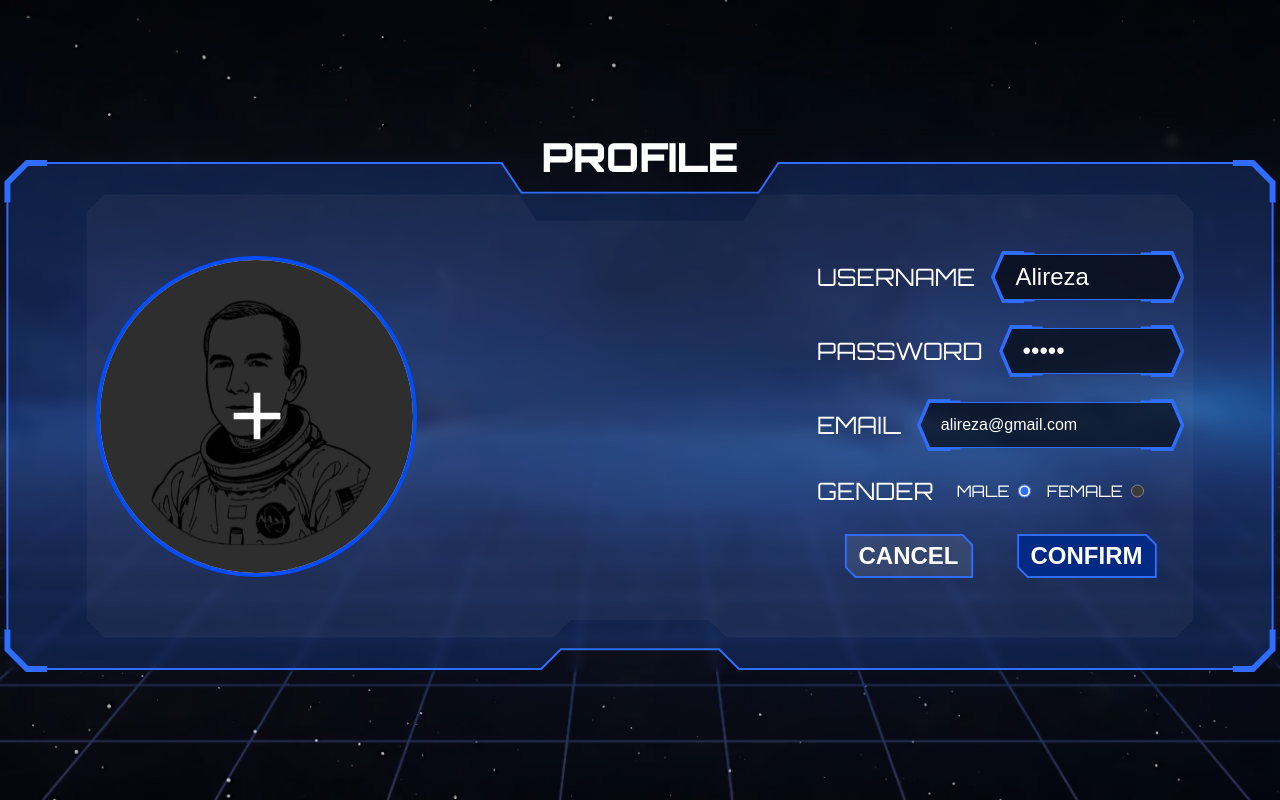
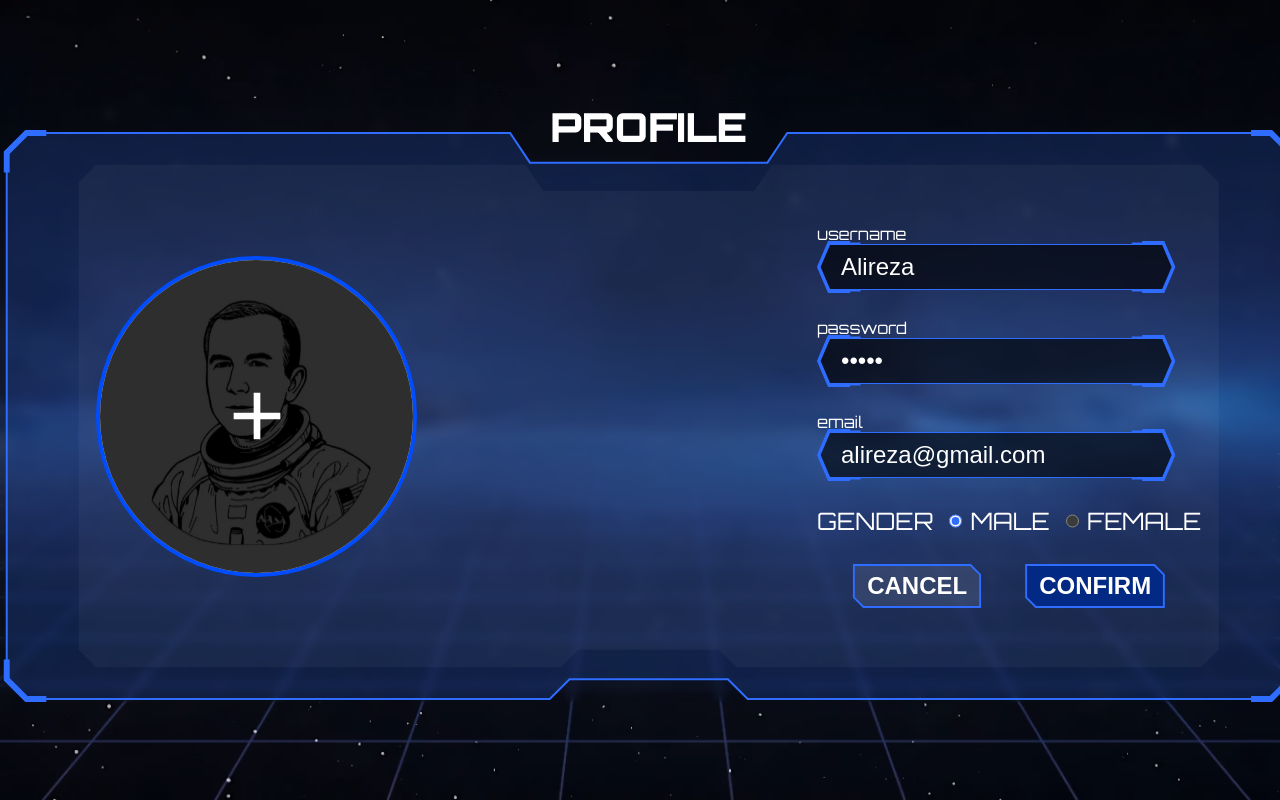
Before and after one commit to CodectiveOrg/snake-frontend, a React (Vite) app: page /edit-profile in a window 1280 px wide. Built offline with nearby package versions, Linux system fonts and the light colour scheme; a web font is replaced by a local one.

Commit message:
[REMOVE] unnecessary elements and attributes

```diff
--- a/src/pages/edit-profile/edit-profile.module.css
+++ b/src/pages/edit-profile/edit-profile.module.css
@@ -44,7 +44,7 @@
             }
           }
 
-          .email-input {
+          input {
             font-size: 1rem;
           }
         }
--- a/src/pages/edit-profile/edit-profile.page.tsx
+++ b/src/pages/edit-profile/edit-profile.page.tsx
@@ -33,37 +33,32 @@ export default function EditProfilePage(): ReactNode {
         <form onSubmit={formSubmitHandler}>
           <ProfilePickerComponent user={user} />
           <div className={styles["user-data"]}>
-            <div className={styles.username}>
-              <label htmlFor="username">username</label>
+            <label>
+              username
               <TextInputComponent
-                type="text"
-                id="username"
                 name="username"
                 defaultValue={user.username}
               />
-            </div>
-            <div className={styles.password}>
-              <label htmlFor="password">password</label>
+            </label>
+            <label>
+              password
               <TextInputComponent
                 type="password"
-                id="password"
                 name="password"
                 defaultValue={user.password}
                 autoComplete="new-password"
               />
-            </div>
-            <div className={styles.email}>
-              <label htmlFor="email">email</label>
+            </label>
+            <label>
+              email
               <TextInputComponent
-                className={styles["email-input"]}
                 type="email"
-                id="email"
                 name="email"
                 defaultValue={user.email}
               />
-            </div>
-            <div className={styles.gender}>
-              <label>gender</label>
+            </label>
+            <div className={styles.label}>
+              gender
               <RadioComponent
                 key="male"
                 label="male"
```
